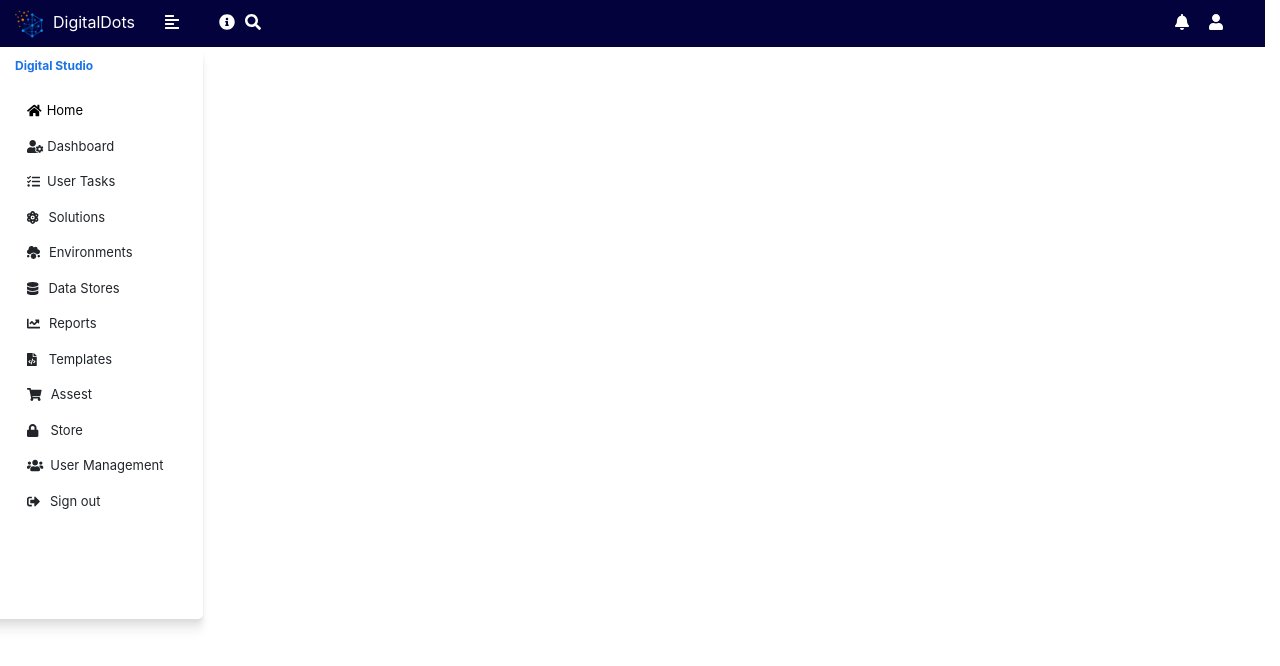
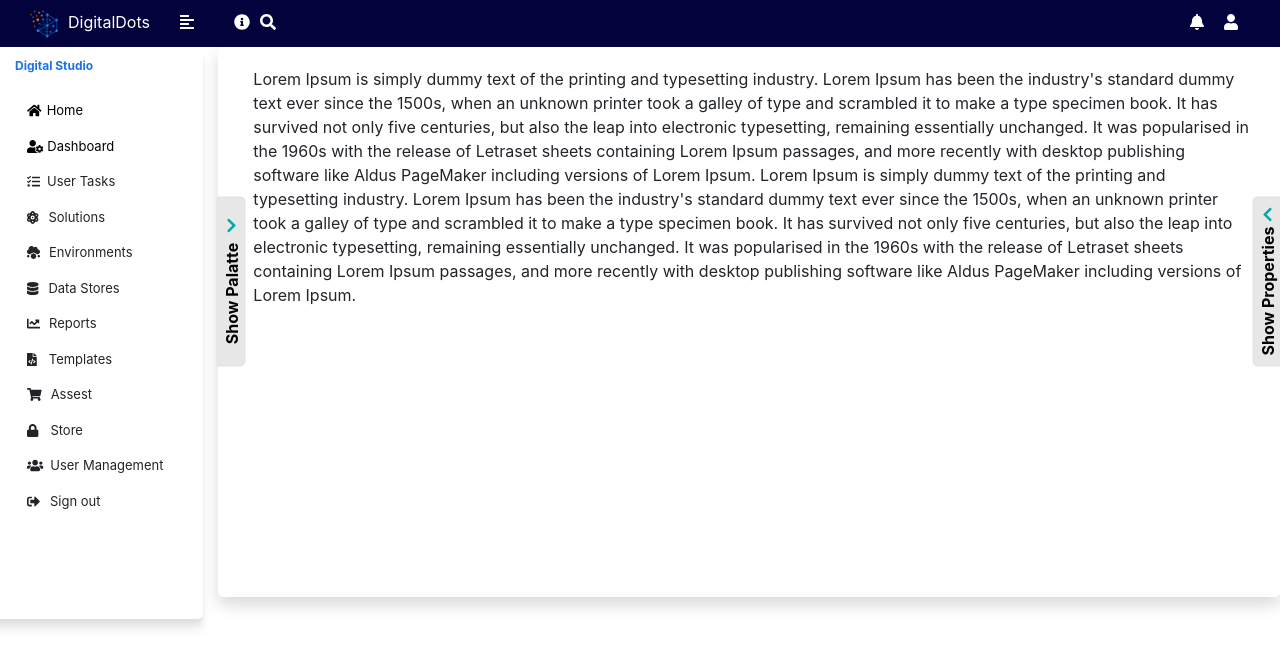
Before and after one commit to Prakash-09/First-Assessment, a React (Create React App) app: page /Dashboard in a window 1280 px wide. Shown: the top 666 px of the page. Built offline with nearby package versions, Linux system fonts and the light colour scheme.

Commit message:
Developed Dashboard

```diff
--- a/package.json
+++ b/package.json
@@ -12,6 +12,7 @@
     "bootstrap": "^4.5.0",
     "react": "^16.13.1",
     "react-dom": "^16.13.1",
+    "react-overlays": "^4.0.0",
     "react-router-dom": "^5.2.0",
     "react-scripts": "3.4.1"
   },
--- /dev/null
+++ b/src/components/Dashboard.js
@@ -0,0 +1,105 @@
+import React, { Component } from 'react';
+import './css/Dashboard.css';
+import { FontAwesomeIcon } from '@fortawesome/react-fontawesome';
+import { faChevronUp, faChevronDown } from '@fortawesome/free-solid-svg-icons';
+
+class Dashboard extends Component {
+    constructor() {
+        super();
+
+        this.state = {
+            showShowPalatte: false,
+            showShowProperties: false
+        }
+    }
+    handleShowPallate = (e) => {
+        e.preventDefault();
+        document.getElementById("leftSidePannel").classList.toggle("active");
+        document.getElementById("leftPannelButton").classList.toggle("active");
+        this.setState({
+            showShowPalatte: !this.state.showShowPalatte
+        })
+    }
+    handleShowProperties = (e) =>{
+        e.preventDefault();
+        document.getElementById("rightSidePannel").classList.toggle("active");
+        document.getElementById("rightPanelButton").classList.toggle("active");
+        this.setState({
+            showShowProperties: !this.state.showShowProperties
+        })
+    }
+    render() {
+        return (
+            <div className="main-card shadow">
+                <div className="dashBoard">
+                    <div>
+                        {this.state.showShowPalatte ?
+                            <button id="leftPannelButton"
+                                onClick={this.handleShowPallate}
+                                value="Show Palatte" >
+                                    Hide Palatte
+                                <FontAwesomeIcon icon={faChevronUp} className="showPalatteLeftIcon" />
+                            </button>
+                            : <button id="leftPannelButton"
+                                onClick={this.handleShowPallate}
+                                value="Show Palatte" >
+                                    Show Palatte
+                                <FontAwesomeIcon icon={faChevronDown} className="showPalatteRightIcon" />
+                            </button>
+                        }
+                        <ul id="leftSidePannel">
+                            <li className="leftSide-lists">Comparison</li>
+                            <li className="leftSide-lists">Distribution</li>
+                            <li className="leftSide-lists">Proportion</li>
+                            <li className="leftSide-lists">Dimension</li>
+                            <li className="leftSide-lists">Difference</li>
+                            <li className="leftSide-lists">Data Table</li>
+                        </ul>
+                    </div>
+                    <div>
+                        {this.state.showShowProperties ?
+                            <button id="rightPanelButton"
+                                onClick={this.handleShowProperties}
+                                value="Show Properties" >
+                                    Hide Properties
+                                    <FontAwesomeIcon icon={faChevronDown} className="showPropertiesRightIcon" />
+                            </button>
+                            : <button id="rightPanelButton"
+                            onClick={this.handleShowProperties}
+                            value="Show Properties" >
+                                Show Properties
+                                <FontAwesomeIcon icon={faChevronUp} className="showPropertiesLeftIcon" />
+                            </button>
+                        }
+                        <div id="rightSidePannel">
+                            <h6 className="rightSide-lists">Properties</h6>
+                            <h6 className="rightSide-lists">Data</h6><hr />
+                        </div>
+                    </div>
+                    <div className="row container">
+                        <div className="col-md-12 col-sm-12 dashboard-content">
+                            <p>Lorem Ipsum is simply dummy text of the printing and typesetting industry.
+                                Lorem Ipsum has been the industry's standard dummy text ever since the
+                                1500s, when an unknown printer took a galley of type and scrambled it to
+                                make a type specimen book. It has survived not only five centuries, but
+                                also the leap into electronic typesetting, remaining essentially unchanged.
+                                It was popularised in the 1960s with the release of Letraset sheets containing
+                                Lorem Ipsum passages, and more recently with desktop publishing software like
+                                Aldus PageMaker including versions of Lorem Ipsum.
+                                Lorem Ipsum is simply dummy text of the printing and typesetting industry.
+                                Lorem Ipsum has been the industry's standard dummy text ever since the
+                                1500s, when an unknown printer took a galley of type and scrambled it to
+                                make a type specimen book. It has survived not only five centuries, but
+                                also the leap into electronic typesetting, remaining essentially unchanged.
+                                It was popularised in the 1960s with the release of Letraset sheets containing
+                                Lorem Ipsum passages, and more recently with desktop publishing software like
+                                Aldus PageMaker including versions of Lorem Ipsum.
+                            </p>
+                        </div>
+                    </div>
+                </div>
+            </div>
+        );
+    }
+}
+export default Dashboard;
--- a/src/components/DdAssessment.js
+++ b/src/components/DdAssessment.js
@@ -5,6 +5,7 @@ import { BrowserRouter as Router, Route, Link } from "react-router-dom";
 import { FontAwesomeIcon } from '@fortawesome/react-fontawesome';
 import { faHome, faUserCog, faTasks, faAtom, faCloudMeatball, faDatabase, faChartLine, faFileCode, faShoppingCart, faLock, faUsers, faSignOutAlt } from '@fortawesome/free-solid-svg-icons';
 import Home from './Home.js';
+import Dashboard from './Dashboard';
 
 class DdAssessment extends Component {
     render() {
@@ -20,7 +21,7 @@ class DdAssessment extends Component {
                                         <label className="nav-header">Digital Studio</label>
                                         <div className="lists ">
                                             <Link to="/Home"><li className="list-items"><FontAwesomeIcon icon={faHome} className="sideNav-1Icon" />Home</li></Link>
-                                            <li className="list-items"><a ><FontAwesomeIcon icon={faUserCog} className="sideNav-2Icon" />Dashboard</a></li>
+                                            <Link to="/Dashboard"><li className="list-items"><FontAwesomeIcon icon={faUserCog} className="sideNav-2Icon" />Dashboard</li></Link>
                                             <li className="list-items"><a ><FontAwesomeIcon icon={faTasks} className="sideNav-3Icon" />User Tasks</a></li>
                                             <li className="list-items"><a ><FontAwesomeIcon icon={faAtom} className="sideNav-4Icon" />Solutions</a></li>
                                             <li className="list-items"><a ><FontAwesomeIcon icon={faCloudMeatball} className="sideNav-5Icon" />Environments</a></li>
@@ -36,6 +37,7 @@ class DdAssessment extends Component {
                                 </div>
                                 <div className="col-md-10 col-sm-10 content">
                                     <Route path="/Home" component={Home} />
+                                    <Route path="/Dashboard" component={Dashboard} />
                                 </div>
                             </div>
                         </Router>
--- /dev/null
+++ b/src/components/css/Dashboard.css
@@ -0,0 +1,126 @@
+.main-card{
+    border-radius: 5px;
+    height:550px;
+}
+.dashBoard{
+    position:relative;
+}
+#leftSidePannel{
+    border:1px solid grey;
+    position: absolute;
+    /* left:-350px; */
+    display: none;
+    border-bottom-right-radius: 5px;
+    height: 550px;
+    margin:0px 0px 0px 0px;
+}
+#leftSidePannel.active{
+    /* left: 15px; */
+    display: block;
+    width: 10%;
+    z-index:100;
+    background-color: white;
+}
+.leftSide-lists{
+    list-style-type: none;
+    padding:15px;
+    font-size: 12px;
+    white-space: nowrap;
+    overflow: hidden;
+    text-overflow: ellipsis;
+    width:100px;
+    margin:0px 0px 0px -30px;
+}
+#leftPannelButton{
+    margin: 220px 0px 0px -72px;
+    border-bottom-left-radius: 5px;
+    border-bottom-right-radius: 5px;
+    font-weight: bold;
+    position: absolute;
+    border: 1px solid rgb(228, 225, 225);
+    left: 0;
+
+    width: 170px;
+    background-color: rgb(231, 231, 231);
+    z-index: 1;
+
+    vertical-align:top;
+    transform:rotate(7deg);
+    -ms-transform:rotate(270deg);
+    -moz-transform:rotate(270deg);
+    -webkit-transform:rotate(270deg);
+    -o-transform:rotate(270deg);
+    cursor: pointer;
+}
+#leftPannelButton.active{
+    left: 10%;
+}
+.showPalatteLeftIcon{
+    color:rgb(3, 168, 168);
+    margin: 5px 0px 0px 10px;
+}
+.showPalatteRightIcon{
+    color: rgb(3, 168, 168);
+    margin: 5px 0px 0px 10px;;
+}
+#rightSidePannel{
+    border:1px solid grey;
+    position: absolute;
+    /* left:-350px; */
+    display: none;
+    right:0%;
+    border-bottom-left-radius: 5px;
+    height: 550px;
+    margin:0px 0px 0px 0px;
+}
+#rightSidePannel.active{
+    /* left: 15px; */
+    display: block;
+    width: 13%;
+    z-index:99;
+    background-color: white;
+}
+.rightSide-lists{
+    padding:10px 5px 5px 10px;
+    white-space: nowrap;
+    overflow: hidden;
+    text-overflow: ellipsis;
+    width:90px;
+}
+#rightPanelButton{
+    margin: 220px -72px 0px 0px;
+    border-top-left-radius: 5px;
+    border-top-right-radius: 5px;
+    font-weight: bold;
+    border: 1px solid rgb(228, 225, 225);
+    position: absolute;
+    right: 0;
+
+    width: 170px;
+    background-color: rgb(231, 231, 231);
+    z-index: 1;
+
+    vertical-align:top;
+    transform:rotate(7deg);
+    -ms-transform:rotate(270deg);
+    -moz-transform:rotate(270deg);
+    -webkit-transform:rotate(270deg);
+    -o-transform:rotate(270deg);
+    cursor:pointer;
+}
+#rightPanelButton.active{
+    right:13%;
+}
+.showPropertiesRightIcon{
+    color:rgb(3, 168, 168);
+    margin:5px 0px 0px 5px;
+}
+.showPropertiesLeftIcon{
+    color: rgb(3, 168, 168);
+    margin:5px 0px 0px 5px;
+}
+.dashboard-content{
+    width:100% !important;
+    margin: 20px 40px 0px 20px;
+    z-index:0;
+}
--- a/src/components/css/Header.css
+++ b/src/components/css/Header.css
@@ -1,11 +1,12 @@
 .header-row{
+    margin: 0;
     background-color: rgb(3, 2, 61);
     color:white;
     padding:10px 0px 5px 15px;
     position:sticky;
     top:0%;
     width:100%;
-    z-index:99;
+    z-index:999;
 }
 .main-title{
     padding-left: 10px;
```
Also changed, not shown: 1 other file (tests, documents, lock files or other folders).
